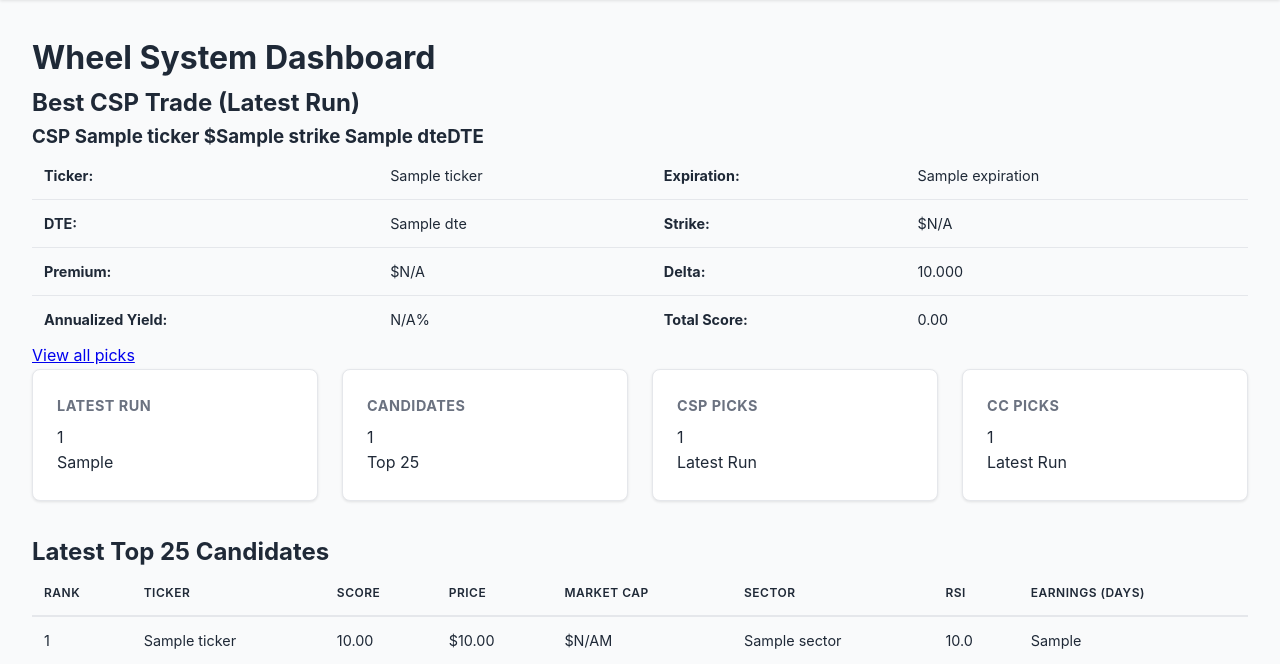
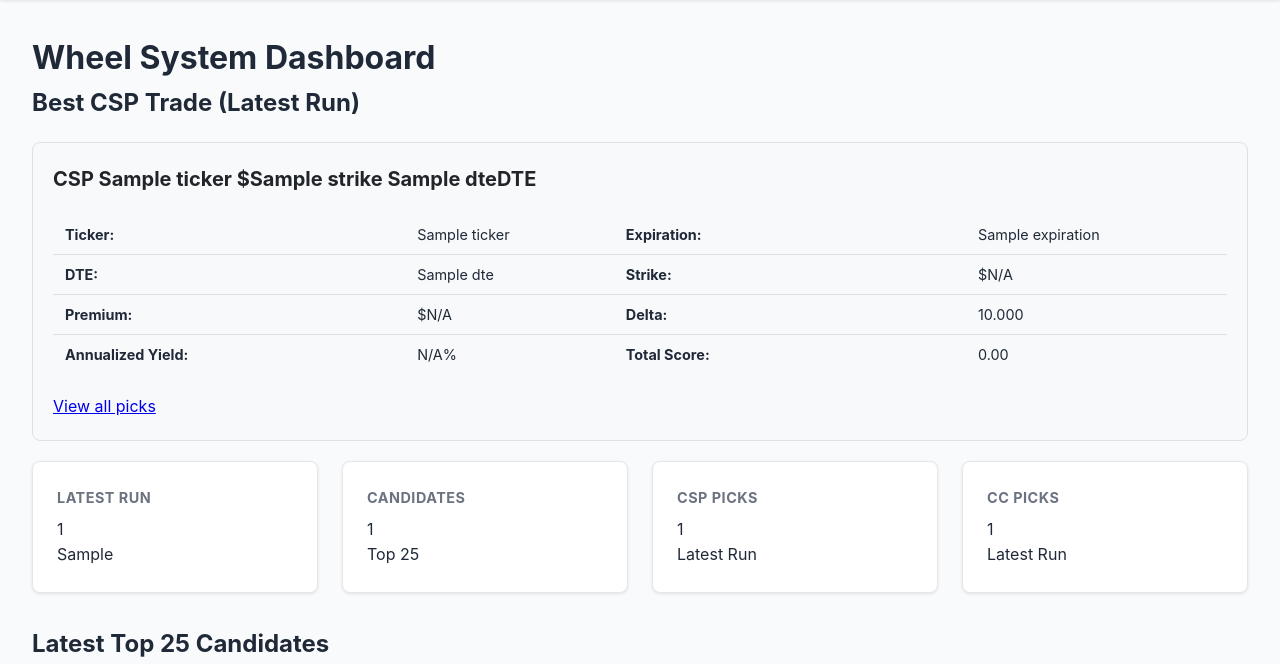
Before and after one commit to JaredWright5/wheel-system, a FastAPI app: template apps/dashboard/templates/index.html in a window 1280 px wide. Shown: the part 71-735 px from the top of the page. Run offline with FastAPI, Linux system fonts and the light colour scheme; the template is opened without the code that fills it: most values are stand-ins (such as "Sample title", 1, 10 or a date in 2020); parts of the project's set-up code (start-up, migrations or seed data) failed here and were passed over.

Commit message:
feat: add CSS styles for Best Trade card components
- Add styles for best-trade-card, trade-headline, trade-bullets
- Add styles for stats-table, trade-actions, mode-toggle
- Add error-message and info-message styles for dashboard feedback

```diff
--- a/apps/dashboard/static/style.css
+++ b/apps/dashboard/static/style.css
@@ -285,3 +285,79 @@ footer {
         padding: 0.5rem;
     }
 }
+
+/* Best Trade Card Styles */
+.best-trade-card {
+    background: #f8f9fa;
+    border: 1px solid #dee2e6;
+    border-radius: 8px;
+    padding: 20px;
+    margin: 20px 0;
+}
+
+.trade-headline h3 {
+    margin: 0 0 15px 0;
+    color: #212529;
+    font-size: 1.25rem;
+}
+
+.trade-bullets {
+    margin: 15px 0;
+}
+
+.trade-bullets ul {
+    margin: 0;
+    padding-left: 20px;
+}
+
+.trade-bullets li {
+    margin: 8px 0;
+    color: #495057;
+}
+
+.trade-stats {
+    margin: 20px 0;
+}
+
+.stats-table {
+    width: 100%;
+    border-collapse: collapse;
+}
+
+.stats-table td {
+    padding: 8px 12px;
+    border-bottom: 1px solid #dee2e6;
+}
+
+.stats-table td:first-child,
+.stats-table td:nth-child(3) {
+    font-weight: 600;
+    width: 30%;
+}
+
+.trade-actions {
+    margin-top: 20px;
+}
+
+.mode-toggle {
+    margin: 20px 0;
+}
+
+.error-message,
+.info-message {
+    padding: 15px;
+    border-radius: 4px;
+    margin: 20px 0;
+}
+
+.error-message {
+    background: #f8d7da;
+    border: 1px solid #f5c6cb;
+    color: #721c24;
+}
+
+.info-message {
+    background: #d1ecf1;
+    border: 1px solid #bee5eb;
+    color: #0c5460;
+}
```
